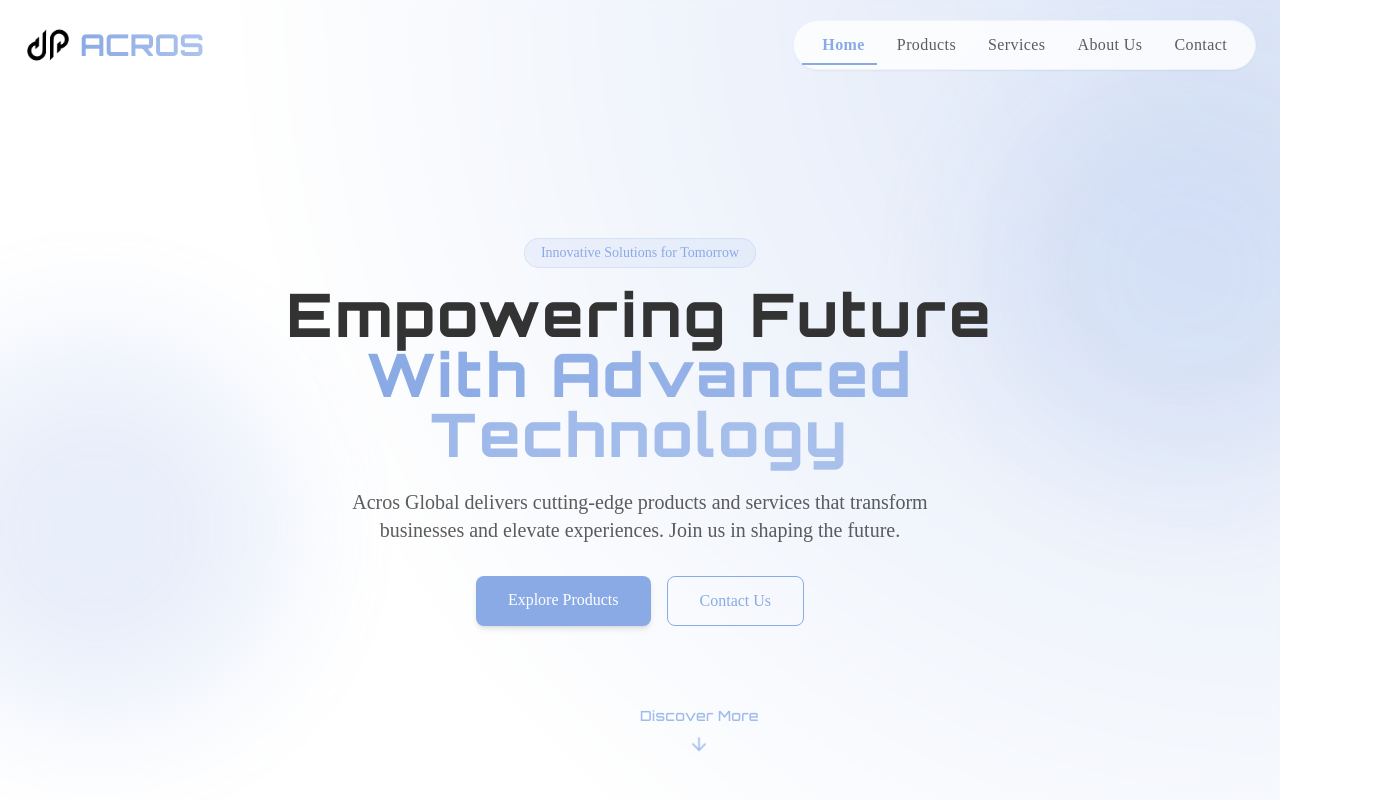
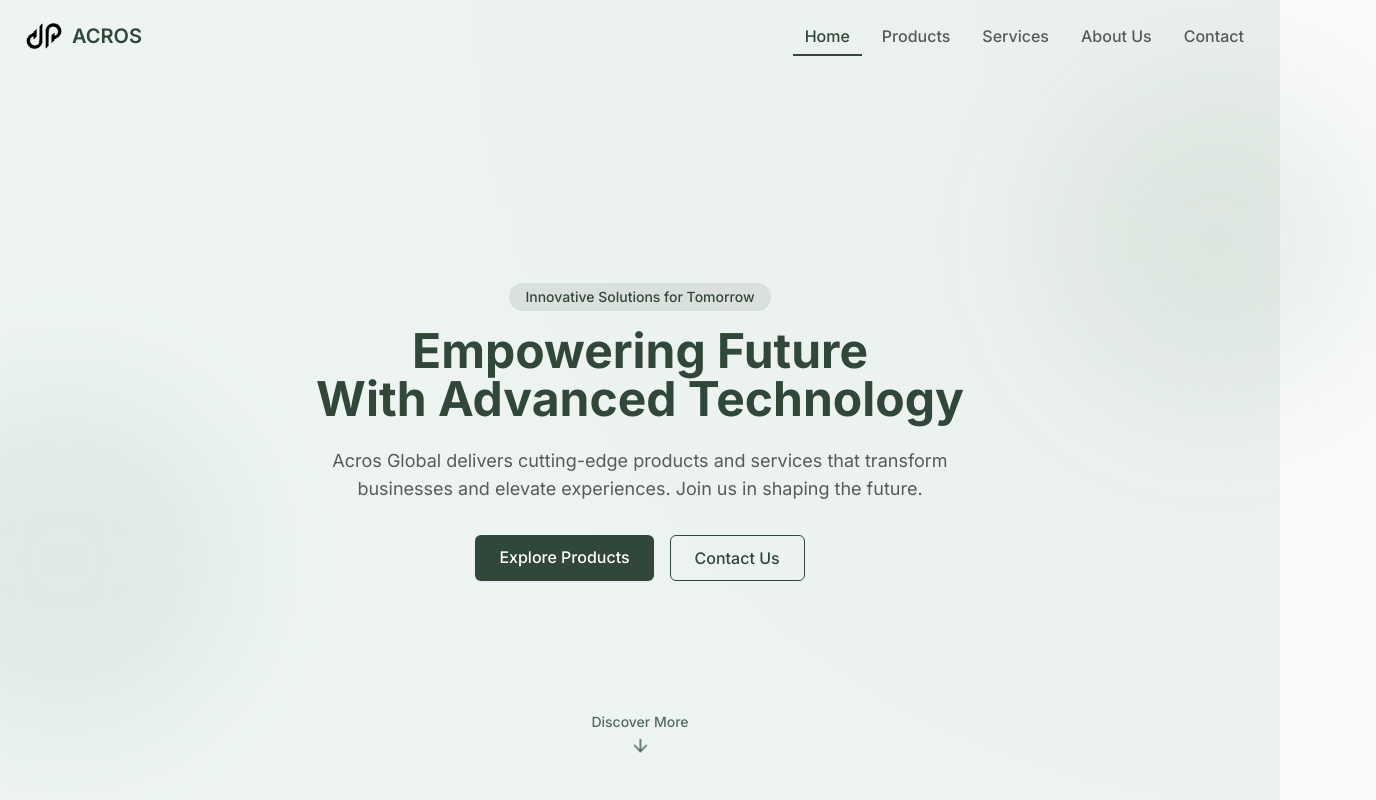
Before and after one commit to acrosglobal/acros, a React (Vite) app: page / in a window 1280 px wide. Shown: the top 800 px of the page, 1376 px wide, since content can reach past the window. Built offline with nearby package versions, Linux system fonts and the light colour scheme.

Commit message:
Refactor website UI
Update website UI colors to #EDF4F2 (primary) and #31473A (secondary).  Improve overall aesthetics, button styling, and add hover effects.

```diff
--- a/index.html
+++ b/index.html
@@ -11,7 +11,7 @@
     <link rel="icon" href="/lovable-uploads/7ad5d502-1a33-406c-8a5f-7459bc65b916.png" type="image/png" />
     <link rel="preconnect" href="https://fonts.googleapis.com">
     <link rel="preconnect" href="https://fonts.gstatic.com" crossorigin>
-    <link href="https://fonts.googleapis.com/css2?family=Exo+2:wght@300;400;500;600;700&family=Orbitron:wght@400;500;600;700;800;900&display=swap" rel="stylesheet">
+    <link href="https://fonts.googleapis.com/css2?family=Inter:wght@300;400;500;600;700&family=Montserrat:wght@400;500;600;700&display=swap" rel="stylesheet">
   </head>
 
   <body>
--- a/src/components/Hero.tsx
+++ b/src/components/Hero.tsx
@@ -3,33 +3,30 @@ import { ArrowDown } from 'lucide-react';
 
 export function Hero() {
   return (
-    <section id="home" className="relative min-h-screen flex items-center justify-center hero-gradient overflow-hidden pt-16">
+    <section id="home" className="relative min-h-screen flex items-center justify-center hero-gradient pt-16">
       <div className="absolute inset-0 z-0">
-        <div className="absolute inset-0 backdrop-blur-sm"></div>
-        <div className="absolute top-20 -right-24 w-96 h-96 bg-acros-secondary/20 rounded-full blur-3xl animate-pulse"></div>
-        <div className="absolute bottom-20 -left-24 w-96 h-96 bg-acros-secondary/20 rounded-full blur-3xl animate-pulse" style={{animationDelay: '1s'}}></div>
+        <div className="absolute top-20 -right-24 w-80 h-80 bg-acros-accent/10 rounded-full blur-3xl"></div>
+        <div className="absolute bottom-20 -left-24 w-80 h-80 bg-acros-accent/10 rounded-full blur-3xl"></div>
       </div>
 
       <div className="container mx-auto px-4 md:px-6 relative z-10">
         <div className="max-w-4xl mx-auto text-center">
           <div className="inline-block animate-fade-in mb-4">
-            <div className="bg-acros-secondary/10 text-acros-secondary px-4 py-1 rounded-full border border-acros-secondary/20 text-sm font-medium backdrop-blur-sm">
+            <div className="bg-acros-secondary/10 text-acros-secondary px-4 py-1 rounded-full text-sm font-medium">
               Innovative Solutions for Tomorrow
             </div>
           </div>
 
-          <h1 className="text-4xl md:text-6xl font-display font-extrabold mb-6 animate-slide-up text-acros-dark tracking-wider">
+          <h1 className="text-3xl md:text-5xl font-bold mb-6 animate-slide-up text-acros-secondary">
             Empowering Future <br />
-            <span className="bg-gradient-to-r from-acros-secondary to-acros-secondary/70 text-transparent bg-clip-text">
-              With Advanced Technology
-            </span>
+            With Advanced Technology
           </h1>
 
-          <p className="text-lg md:text-xl text-foreground/80 mb-8 animate-slide-up animation-delay-100 max-w-2xl mx-auto text-balance">
+          <p className="text-base md:text-lg text-foreground/80 mb-8 animate-slide-up max-w-2xl mx-auto text-balance">
             Acros Global delivers cutting-edge products and services that transform businesses and elevate experiences. Join us in shaping the future.
           </p>
 
-          <div className="flex flex-col sm:flex-row gap-4 justify-center animate-slide-up animation-delay-200">
+          <div className="flex flex-col sm:flex-row gap-4 justify-center animate-slide-up">
             <a href="#products" className="btn-primary">
               Explore Products
             </a>
@@ -42,11 +39,10 @@ export function Hero() {
 
       <a
         href="#products"
-        className="absolute bottom-10 left-1/2 transform -translate-x-1/2 flex flex-col items-center text-acros-secondary/80 hover:text-acros-secondary transition-colors animate-bounce"
-        style={{animationDuration: '2s'}}
+        className="absolute bottom-10 left-1/2 transform -translate-x-1/2 flex flex-col items-center text-acros-secondary/80 hover:text-acros-secondary transition-colors"
       >
-        <span className="text-sm font-medium mb-2 font-display tracking-wide">Discover More</span>
-        <ArrowDown className="animate-pulse" size={20} />
+        <span className="text-sm font-medium mb-2">Discover More</span>
+        <ArrowDown className="animate-bounce" size={20} />
       </a>
     </section>
   );
--- a/src/components/Navigation.tsx
+++ b/src/components/Navigation.tsx
@@ -48,53 +48,41 @@ export function Navigation() {
   return (
     <header
       className={cn(
-        'fixed top-0 left-0 right-0 z-50 transition-all duration-500',
+        'fixed top-0 left-0 right-0 z-50 transition-all duration-300',
         isScrolled
-          ? 'bg-white/80 backdrop-blur-md shadow-lg py-3'
-          : 'bg-transparent py-5'
+          ? 'bg-white/90 backdrop-blur-sm shadow-sm py-3'
+          : 'bg-transparent py-4'
       )}
     >
       <div className="container mx-auto px-4 md:px-6 flex items-center justify-between">
-        <a href="#home" className="flex items-center gap-2 group">
-          <div className={cn(
-            "relative flex items-center transition-all duration-300",
-            isScrolled ? "scale-90" : "scale-100"
-          )}>
+        <a href="#home" className="flex items-center gap-2">
           <img
             src="/lovable-uploads/7ad5d502-1a33-406c-8a5f-7459bc65b916.png"
             alt="Acros Global Logo"
-              className="h-12 w-auto transition-all duration-300 group-hover:scale-110"
+            className="h-10 w-auto transition-transform duration-300 hover:scale-105"
           />
-            <span className="font-display font-bold text-2xl md:text-3xl bg-gradient-to-r from-acros-secondary to-acros-secondary/70 text-transparent bg-clip-text ml-2">
-              ACROS
-            </span>
-          </div>
+          <span className="font-semibold text-xl text-acros-secondary">ACROS</span>
         </a>
 
         {/* Desktop Navigation */}
-        <nav className="hidden md:flex items-center">
-          <div className="flex items-center p-1 rounded-full bg-white/80 backdrop-blur-sm shadow-sm border border-acros-secondary/10">
-            {navItems.map((item, index) => (
+        <nav className="hidden md:flex items-center space-x-2">
+          {navItems.map((item) => (
             <a
               key={item.href}
               href={item.href}
               className={cn(
-                  'nav-link mx-1',
-                  activeSection === item.href.replace('#', '') ? 'active' : '',
-                  index === 0 && 'rounded-l-full pl-5',
-                  index === navItems.length - 1 && 'rounded-r-full pr-5'
+                'nav-link',
+                activeSection === item.href.replace('#', '') ? 'active' : ''
               )}
             >
               {item.label}
             </a>
           ))}
-          </div>
         </nav>
 
         {/* Mobile Navigation Toggle */}
         <button
-          className="md:hidden text-acros-secondary p-2 rounded-full bg-white/80 backdrop-blur-sm shadow-md
-                     hover:bg-acros-secondary/10 transition-colors duration-300 border border-acros-secondary/30"
+          className="md:hidden text-acros-secondary p-2 rounded-md hover:bg-acros-primary transition-colors"
           onClick={() => setIsMenuOpen(!isMenuOpen)}
           aria-label="Toggle menu"
         >
@@ -105,32 +93,31 @@ export function Navigation() {
       {/* Mobile Navigation Menu */}
       <div
         className={cn(
-          'md:hidden fixed inset-0 bg-white/95 backdrop-blur-md z-40 transition-all duration-500 ease-in-out pt-20',
+          'md:hidden fixed inset-0 bg-white/95 backdrop-blur-sm z-40 transition-all duration-300 pt-16',
           isMenuOpen
             ? 'opacity-100 pointer-events-auto'
             : 'opacity-0 pointer-events-none translate-x-full'
         )}
       >
-        <div className="absolute top-6 right-6">
+        <div className="absolute top-4 right-4">
           <button
             onClick={() => setIsMenuOpen(false)}
-            className="p-2 rounded-full bg-acros-secondary/10 text-acros-secondary
-                     hover:bg-acros-secondary/20 transition-colors duration-300"
+            className="p-2 rounded-md hover:bg-acros-primary/50 text-acros-secondary transition-colors"
           >
             <X size={24} />
           </button>
         </div>
 
-        <nav className="flex flex-col items-center space-y-8 p-8">
+        <nav className="flex flex-col items-center space-y-6 p-8">
           {navItems.map((item) => (
             <a
               key={item.href}
               href={item.href}
               className={cn(
-                "text-lg font-display font-medium transition-all duration-300 tracking-wider",
+                "text-lg font-medium transition-colors",
                 activeSection === item.href.replace('#', '')
-                  ? "text-acros-secondary scale-110 font-semibold"
-                  : "text-foreground/80 hover:text-acros-secondary hover:scale-105"
+                  ? "text-acros-secondary"
+                  : "text-foreground/80 hover:text-acros-secondary"
               )}
               onClick={() => setIsMenuOpen(false)}
             >
--- a/src/index.css
+++ b/src/index.css
@@ -1,5 +1,5 @@
 
-@import url('https://fonts.googleapis.com/css2?family=Exo+2:wght@300;400;500;600;700&family=Orbitron:wght@400;500;600;700;800;900&display=swap');
+@import url('https://fonts.googleapis.com/css2?family=Inter:wght@300;400;500;600;700&family=Montserrat:wght@400;500;600;700&display=swap');
 
 @tailwind base;
 @tailwind components;
@@ -7,7 +7,7 @@
 
 @layer base {
   :root {
-    --background: 0 0% 100%;
+    --background: 150 20% 98%;
     --foreground: 0 0% 20%;
 
     --card: 0 0% 100%;
@@ -16,24 +16,24 @@
     --popover: 0 0% 100%;
     --popover-foreground: 0 0% 12%;
 
-    --primary: 0 0% 100%;
-    --primary-foreground: 0 0% 12%;
+    --primary: 150 16% 95%;
+    --primary-foreground: 147 14% 24%;
 
-    --secondary: 219 66% 72%;
+    --secondary: 147 14% 24%;
     --secondary-foreground: 0 0% 98%;
 
-    --muted: 219 30% 92%;
+    --muted: 150 10% 92%;
     --muted-foreground: 0 0% 45%;
 
-    --accent: 32 46% 71%;
-    --accent-foreground: 0 0% 12%;
+    --accent: 133 13% 50%;
+    --accent-foreground: 0 0% 98%;
 
     --destructive: 0 84.2% 60.2%;
     --destructive-foreground: 0 0% 98%;
 
-    --border: 220 13% 91%;
-    --input: 220 13% 91%;
-    --ring: 219 66% 72%;
+    --border: 150 10% 85%;
+    --input: 150 10% 85%;
+    --ring: 147 14% 24%;
 
     --radius: 0.5rem;
 
@@ -48,33 +48,33 @@
   }
 
   .dark {
-    --background: 0 0% 10%;
+    --background: 147 14% 10%;
     --foreground: 0 0% 95%;
 
-    --card: 0 0% 12%;
+    --card: 147 14% 12%;
     --card-foreground: 0 0% 95%;
 
-    --popover: 0 0% 12%;
+    --popover: 147 14% 12%;
     --popover-foreground: 0 0% 95%;
 
-    --primary: 0 0% 100%;
-    --primary-foreground: 0 0% 12%;
+    --primary: 150 16% 95%;
+    --primary-foreground: 147 14% 24%;
 
-    --secondary: 219 66% 72%;
+    --secondary: 147 14% 24%;
     --secondary-foreground: 0 0% 98%;
 
-    --muted: 0 0% 20%;
+    --muted: 147 14% 20%;
     --muted-foreground: 0 0% 65%;
 
-    --accent: 32 46% 71%;
-    --accent-foreground: 0 0% 12%;
+    --accent: 133 13% 50%;
+    --accent-foreground: 0 0% 98%;
 
     --destructive: 0 62.8% 30.6%;
     --destructive-foreground: 0 0% 98%;
 
-    --border: 0 0% 25%;
-    --input: 0 0% 25%;
-    --ring: 219 66% 72%;
+    --border: 147 14% 30%;
+    --input: 147 14% 30%;
+    --ring: 147 14% 24%;
   }
 }
 
@@ -91,7 +91,7 @@
 
 @layer components {
   .hero-gradient {
-    background: radial-gradient(circle at top right, rgba(138, 170, 229, 0.3) 0%, rgba(255, 255, 255, 1) 70%);
+    background: radial-gradient(circle at top right, rgba(106, 141, 115, 0.1) 0%, rgba(237, 244, 242, 1) 70%);
   }
 
   .glassmorphism {
@@ -103,45 +103,40 @@
   }
 
   .btn-primary {
-    @apply px-8 py-3 bg-acros-secondary text-white rounded-lg font-medium shadow-md transition-all duration-300
-    hover:shadow-lg hover:translate-y-[-3px] hover:bg-opacity-90 active:translate-y-0 active:shadow-md
-    relative overflow-hidden z-10 after:content-[''] after:absolute after:inset-0 after:z-[-1]
-    after:bg-white/20 after:scale-x-0 after:origin-left after:transition-transform after:duration-300
-    hover:after:scale-x-100;
+    @apply px-6 py-2.5 bg-acros-secondary text-white rounded-md font-medium shadow-sm transition-all duration-300
+    hover:shadow-md hover:bg-acros-accent hover:translate-y-[-2px] active:translate-y-0
+    focus:outline-none focus:ring-2 focus:ring-acros-secondary/50 focus:ring-offset-2;
   }
 
   .btn-outline {
-    @apply px-8 py-3 bg-transparent border border-acros-secondary text-acros-secondary rounded-lg font-medium
-    transition-all duration-300 hover:shadow-[0_0_15px_rgba(138,170,229,0.5)] hover:bg-acros-secondary/5
-    active:bg-acros-secondary/10 relative overflow-hidden z-10 after:content-[''] after:absolute
-    after:inset-0 after:z-[-1] after:bg-acros-secondary/5 after:scale-y-0 after:origin-bottom
-    after:transition-transform after:duration-300 hover:after:scale-y-100;
+    @apply px-6 py-2.5 bg-transparent border border-acros-secondary text-acros-secondary rounded-md font-medium
+    transition-all duration-300 hover:bg-acros-secondary/5 hover:shadow-sm focus:outline-none
+    focus:ring-2 focus:ring-acros-secondary/50 focus:ring-offset-2;
   }
 
   .nav-link {
     @apply relative px-3 py-2 font-medium text-foreground/80 hover:text-acros-secondary transition-colors duration-200
-    tracking-wide after:absolute after:w-full after:h-0.5 after:bg-acros-secondary after:bottom-0 after:left-0
+    after:absolute after:w-full after:h-[2px] after:bg-acros-secondary after:bottom-0 after:left-0
     after:scale-x-0 after:origin-bottom-right after:transition-transform after:duration-300
     hover:after:scale-x-100 hover:after:origin-bottom-left;
   }
 
   .nav-link.active {
-    @apply text-acros-secondary font-semibold after:scale-x-100;
+    @apply text-acros-secondary after:scale-x-100;
   }
 
   .timeline-line {
-    @apply absolute h-full w-0.5 bg-acros-secondary/60 left-1/2 transform -translate-x-1/2;
+    @apply absolute h-full w-0.5 bg-acros-secondary/40 left-1/2 transform -translate-x-1/2;
   }
 
   .timeline-dot {
-    @apply absolute w-6 h-6 rounded-full bg-acros-secondary border-2 border-acros-primary left-1/2 transform -translate-x-1/2
-    hover:scale-125 transition-transform duration-200 shadow-[0_0_8px_rgba(138,170,229,0.8)] hover:shadow-[0_0_12px_rgba(138,170,229,1)]
-    z-10;
+    @apply absolute w-5 h-5 rounded-full bg-acros-secondary border-2 border-acros-primary left-1/2 transform -translate-x-1/2
+    hover:scale-125 transition-transform duration-200 shadow-sm hover:shadow-md z-10;
   }
 
   .timeline-content {
-    @apply relative w-full md:w-[45%] p-6 rounded-lg shadow-md transition-all duration-300
-    hover:shadow-lg hover:translate-y-[-5px];
+    @apply relative w-full md:w-[45%] p-6 rounded-md shadow-sm transition-all duration-300
+    hover:shadow-md hover:translate-y-[-3px] bg-white;
   }
 
   .timeline-content-left {
@@ -153,16 +148,12 @@
   }
 
   .product-card {
-    @apply flex flex-col bg-white rounded-xl overflow-hidden shadow-md hover:shadow-lg transition-all duration-300
-    hover:translate-y-[-5px] border border-acros-secondary/10 hover:border-acros-secondary/30;
-  }
-
-  .product-card-img {
-    @apply h-56 w-full object-cover;
+    @apply flex flex-col bg-white rounded-lg overflow-hidden shadow-sm hover:shadow-md transition-all duration-300
+    hover:translate-y-[-3px] border border-acros-primary;
   }
 
   .product-card-icon {
-    @apply h-56 w-full flex items-center justify-center bg-gradient-to-br from-acros-secondary/10 to-acros-secondary/30;
+    @apply h-48 w-full flex items-center justify-center bg-gradient-to-br from-acros-primary to-acros-primary/50;
   }
 
   .product-card-content {
@@ -170,16 +161,16 @@
   }
 
   .service-card {
-    @apply flex flex-col items-center p-8 rounded-xl shadow-sm hover:shadow-md transition-all duration-300
-    border border-acros-secondary/20 hover:border-acros-secondary/40 bg-gradient-to-b from-white to-acros-secondary/5
-    hover:translate-y-[-5px];
+    @apply flex flex-col items-center p-6 rounded-lg shadow-sm hover:shadow-md transition-all duration-300
+    border border-acros-primary hover:border-acros-secondary/20 bg-white
+    hover:translate-y-[-3px];
   }
 
   .section-heading {
-    @apply text-3xl md:text-4xl font-display font-bold mb-4 text-acros-secondary tracking-wider;
+    @apply text-2xl md:text-3xl font-bold mb-3 text-acros-secondary;
   }
 
   .section-subheading {
-    @apply text-xl md:text-2xl font-display font-medium mb-8 text-foreground/80 max-w-2xl mx-auto text-balance;
+    @apply text-base md:text-lg font-medium mb-8 text-foreground/80 max-w-2xl mx-auto text-balance;
   }
 }
```
Also changed, not shown: src/components/Footer.tsx (+20 -20 lines), tailwind.config.ts (+6 -26 lines). Lines whose indentation alone changed are shown as unchanged.
